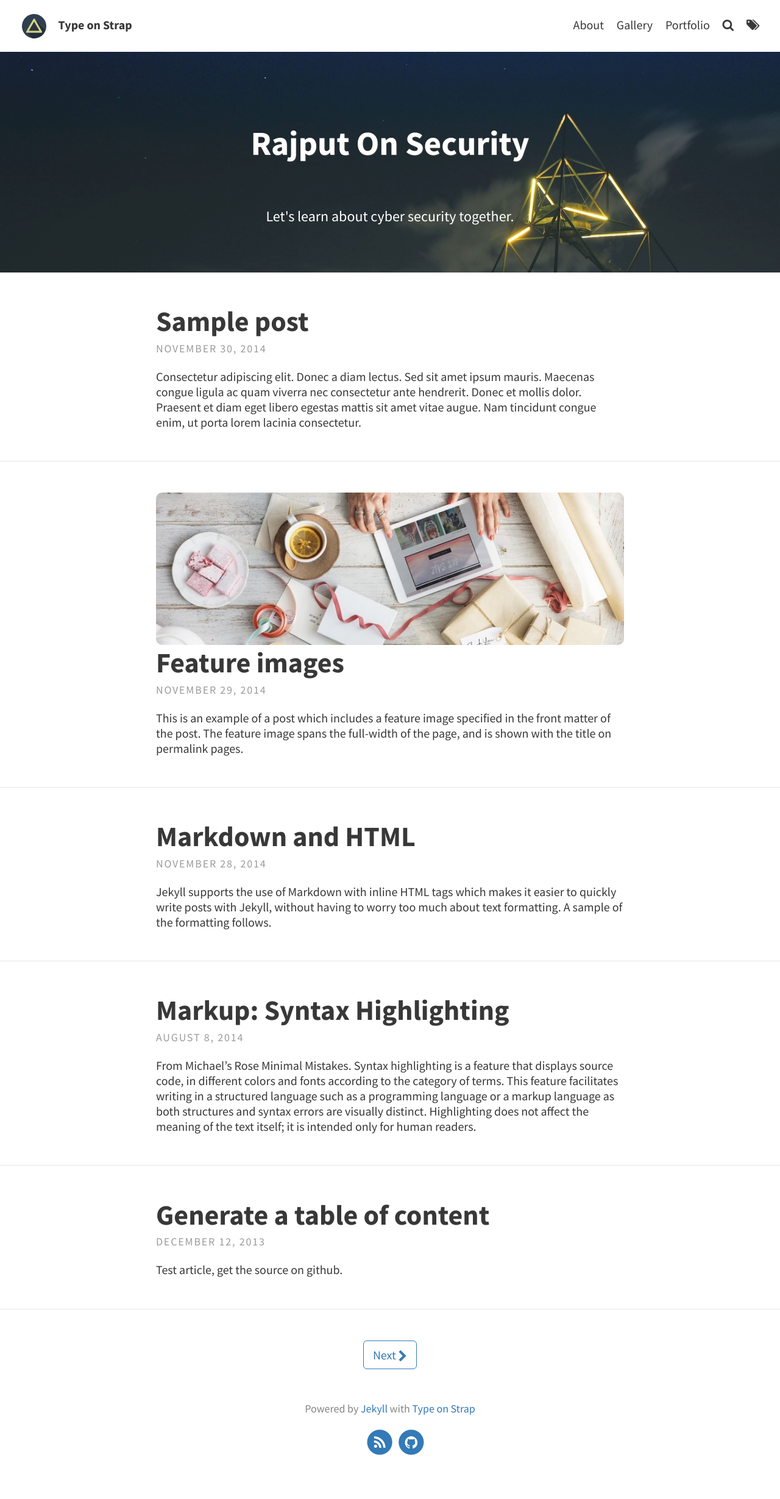
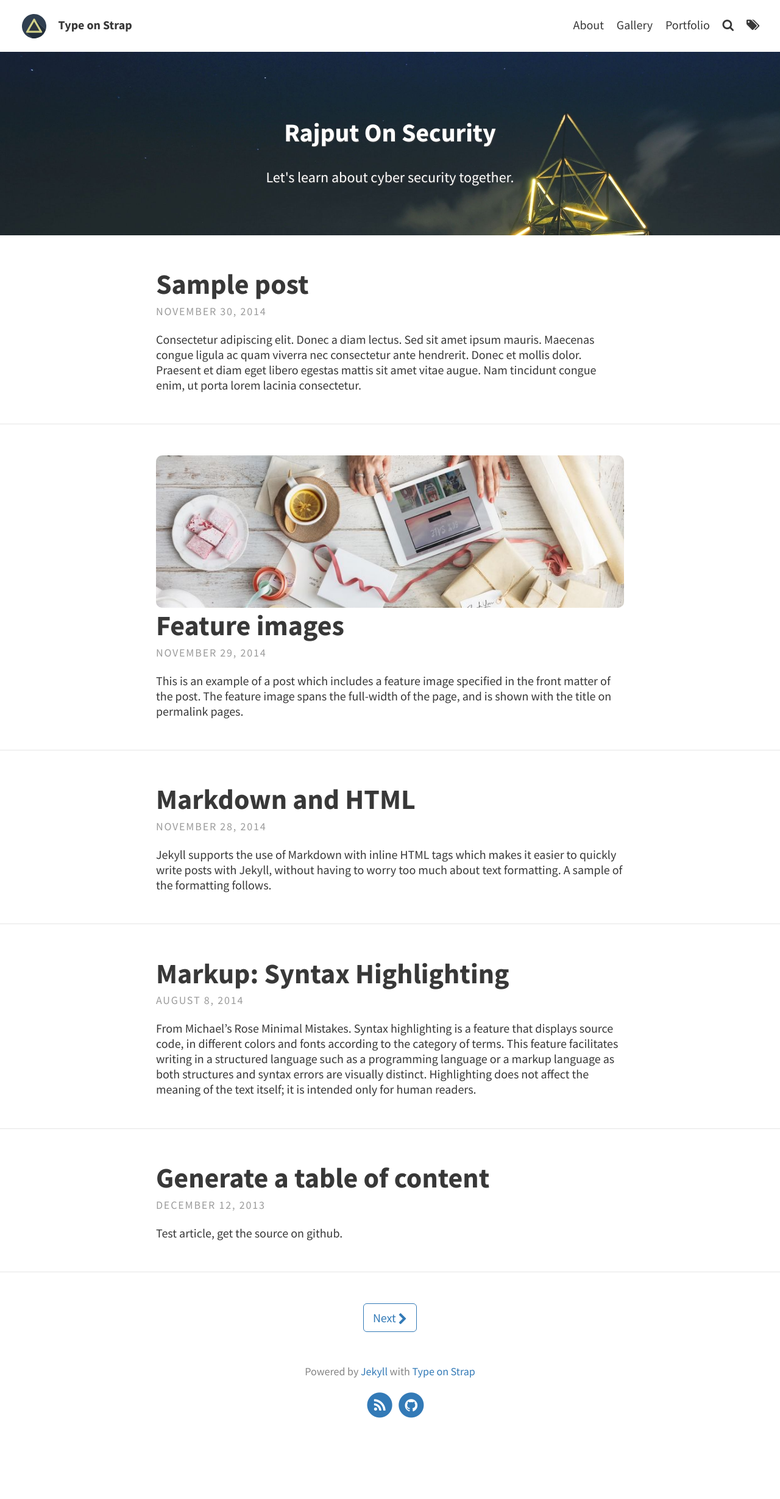
Before and after one commit to starlordphr/rajput-on-security, a Jekyll site: the page built from index.html, in a window 1280 px wide. Shown: the whole page at 61% size. Built offline with Jekyll 4.4.1, drawn with Linux system fonts in a browser that asks for light colours; the list of posts is cut into pages by our own code; after the commit the page ends 2398 px from its top, so only the background shows below that.

```diff
--- a/_config.yml
+++ b/_config.yml
@@ -15,7 +15,7 @@ theme_settings:
 
   # Header and footer text
   header_text: > #two or three lines to describe your site
-     <h1>Rajput On Security</h1> <br/>Let's learn about cyber security together.
+     <h2>Rajput On Security</h2><p>Let's learn about cyber security together.</p>
   header_text_feature_image: assets/img/pexels/triangular.jpeg
   footer_text: >
    Powered by <a href="https://jekyllrb.com/">Jekyll</a> with <a href="https://github.com/sylhare/Type-on-Strap">Type on Strap</a>
```
